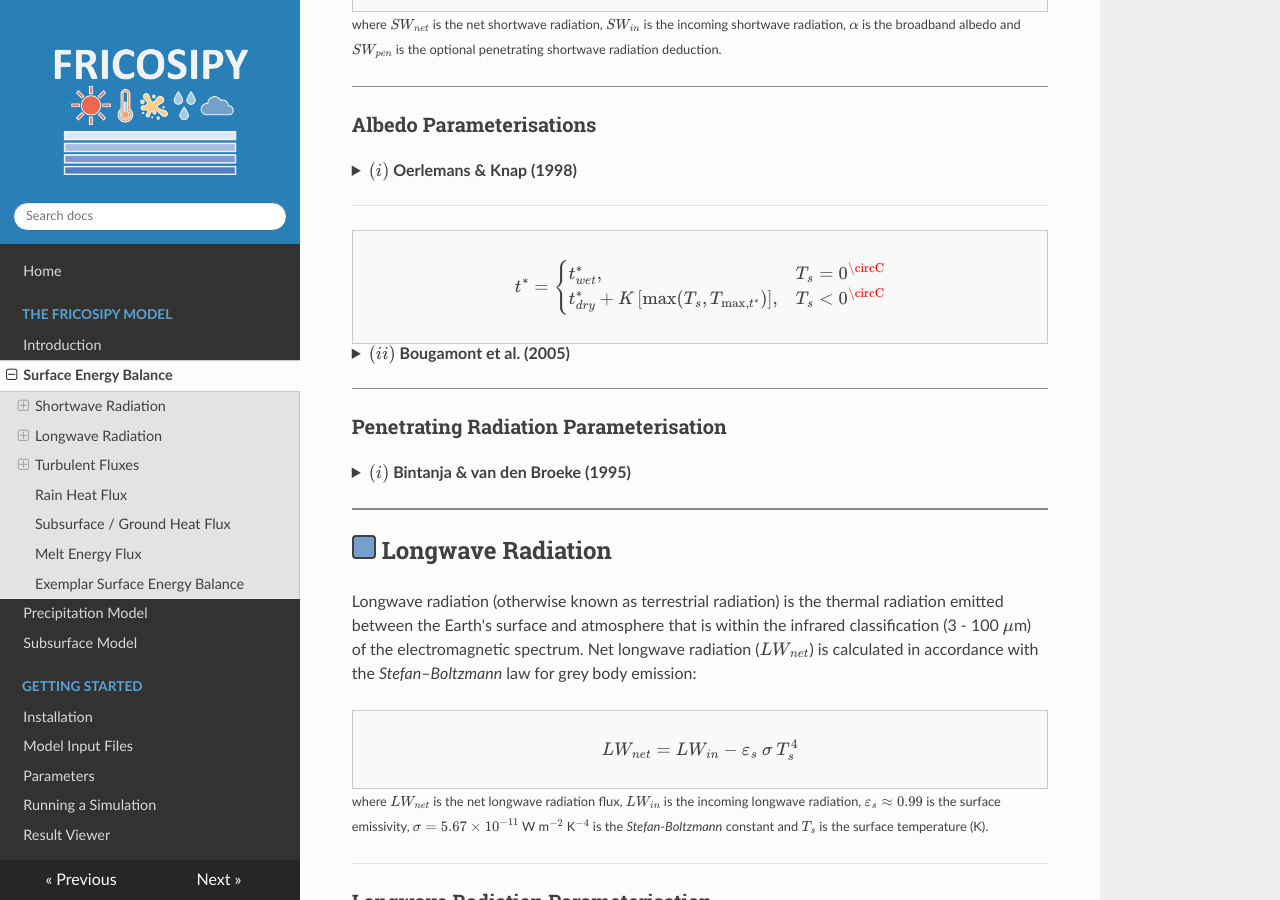
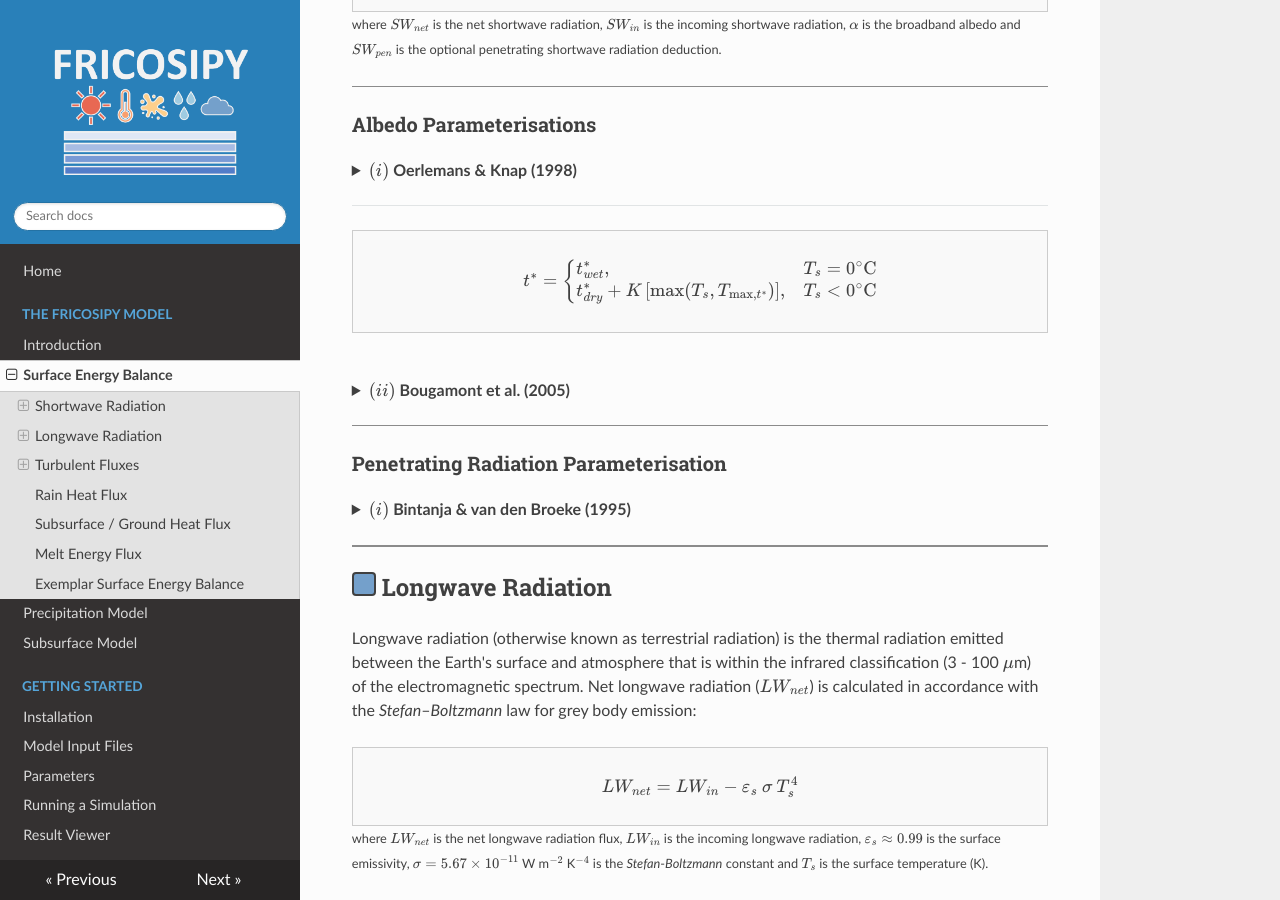
Before and after one commit to MarcusGastaldello/FRICOSIPY, an MkDocs documentation site: the page built from docs/surface_energy_balance.md, in a window 1280 px wide and 900 px high, scrolled down 2401 px. Built offline with MkDocs 1.6.1, drawn with Linux system fonts in a browser that asks for light colours; nearby versions of some CDN libraries.

Commit message:
Update surface_energy_balance.md

```diff
--- a/docs/surface_energy_balance.md
+++ b/docs/surface_energy_balance.md
@@ -104,11 +104,12 @@ $$
 $$
 t^* =
 \begin{cases}
-t^*_{wet}, & T_s = 0^\circC \\
-t^*_{dry} + K \left[ \max(T_s, T_{\text{max}, t^*}) \right], & T_s < 0^\circC
+t^*_{wet}, & T_s = 0^\circ \text{C}\\
+t^*_{dry} + K \left[ \max(T_s, T_{\text{max}, t^*}) \right], & T_s < 0^\circ \text{C}
 \end{cases}
 $$
 </div>
+<br>
 
 ??? "**$(ii)$ Bougamont et al. (2005)**"
 
```
